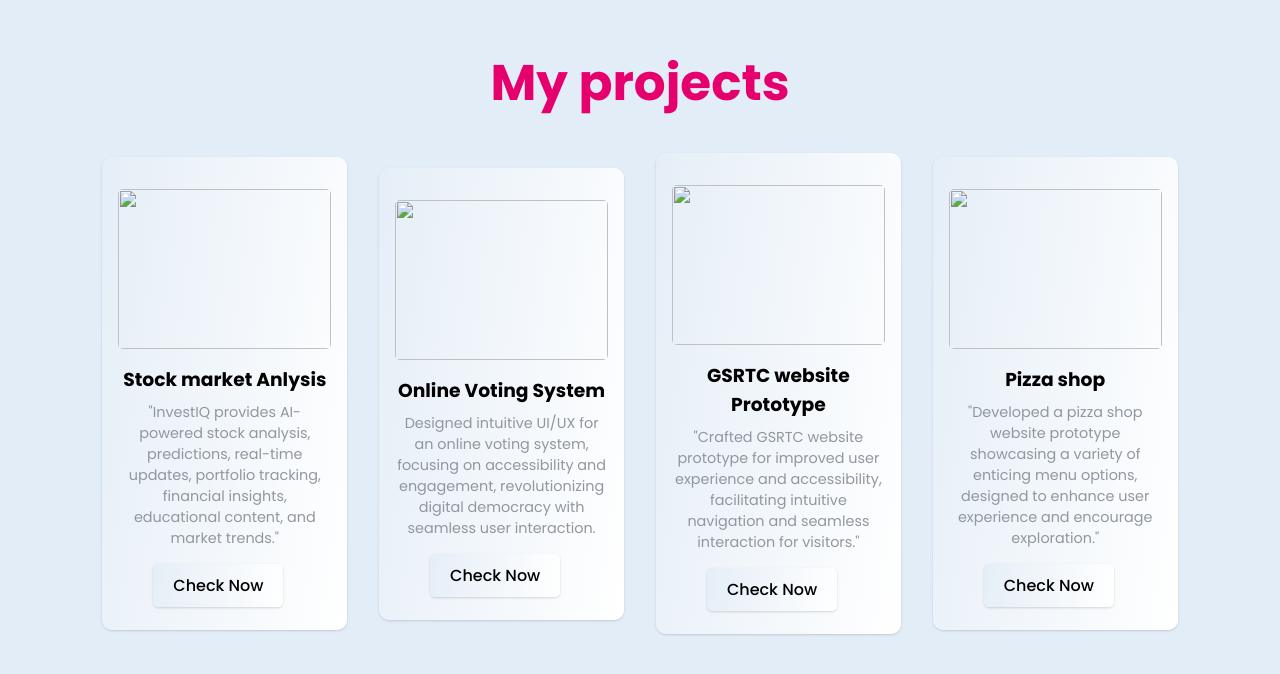
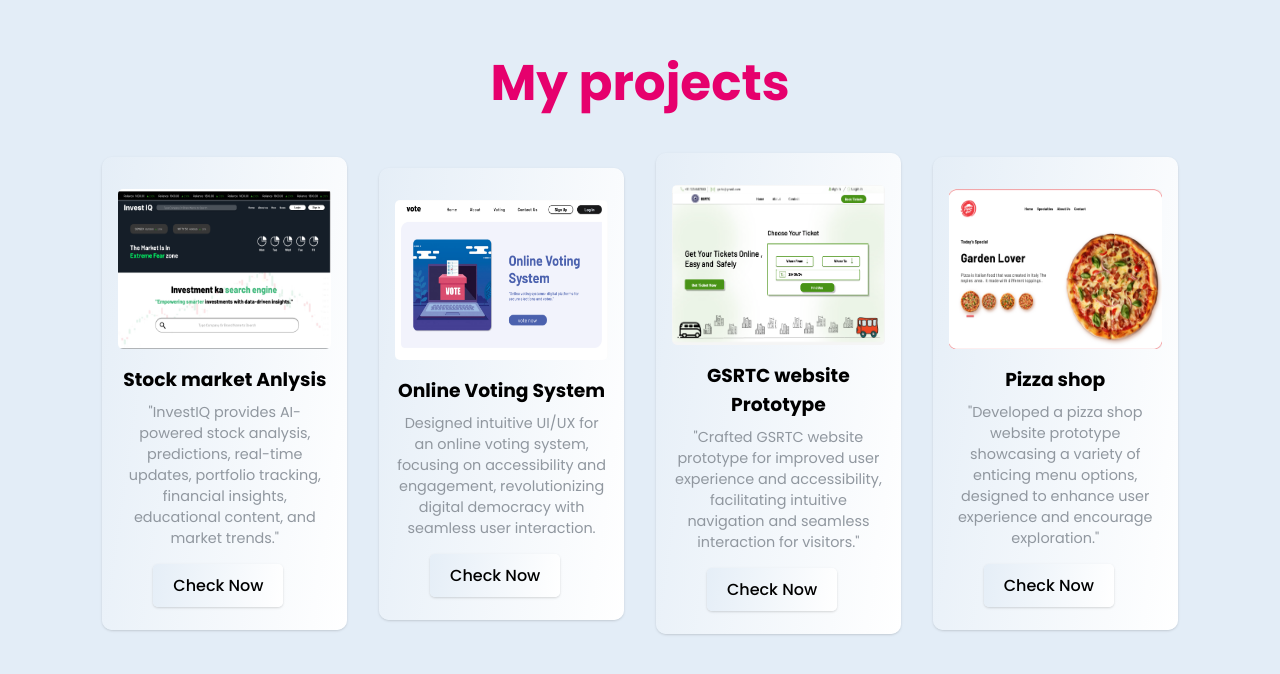
Before and after one commit to sp23abn/sppatel, a plain HTML site: page index.html in a window 1280 px wide. Shown: the part 1844-2518 px from the top of the page. Drawn offline with nearby package versions, Linux system fonts and the light colour scheme.

Commit message:
Update index.html

```diff
--- a/index.html
+++ b/index.html
@@ -46,7 +46,7 @@
             </div>
         </div>
        <div class="img-hero">
-            <img src="image/5.jpeg" alt="">
+            <img src="5.jpeg" alt="">
         </div>
     </section>
 
@@ -111,7 +111,7 @@
         <div class="allServices">
             <div class="servicesItem">
                 <div class="portfolio-img">
-                    <img src="image/4.png" alt="">
+                    <img src="4.png" alt="">
                 </div>
                 <h3> Stock market Anlysis</h3>
                 <p> "InvestIQ provides AI-powered stock analysis, predictions, real-time updates, portfolio tracking, financial insights, educational content, and market trends."
@@ -120,7 +120,7 @@
             </div>
             <div class="servicesItem">
                 <div class="portfolio-img">
-                    <img src="image/1.1.png" alt="">
+                    <img src="1.1.png" alt="">
                 </div>
                 <h3> Online Voting System </h3>
                 <p> Designed intuitive UI/UX for an online voting system, focusing on accessibility and engagement, revolutionizing digital democracy with seamless user interaction.
@@ -129,7 +129,7 @@
             </div>
             <div class="servicesItem">
                 <div class="portfolio-img">
-                    <img src="image/2.png" alt="">
+                    <img src="2.png" alt="">
                 </div>
 
                 <h3>GSRTC website Prototype</h3>
@@ -138,7 +138,7 @@
             </div>
             <div class="servicesItem">
                 <div class="portfolio-img">
-                    <img src="image/3.png" alt="">
+                    <img src="3.png" alt="">
                 </div>
 
                 <h3>Pizza shop</h3>
```
